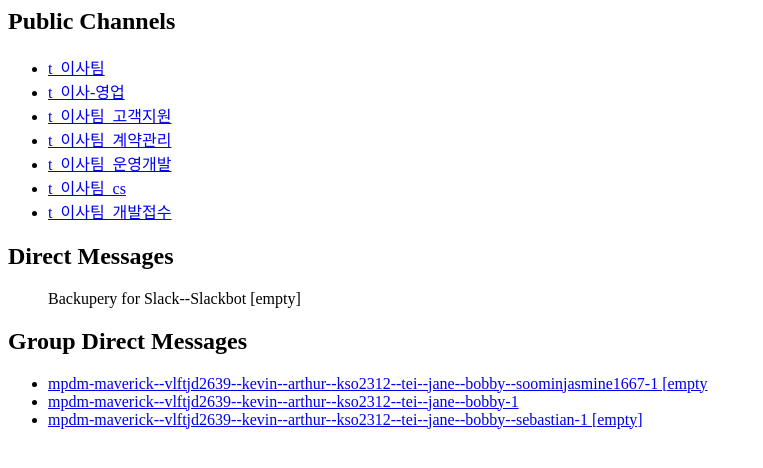
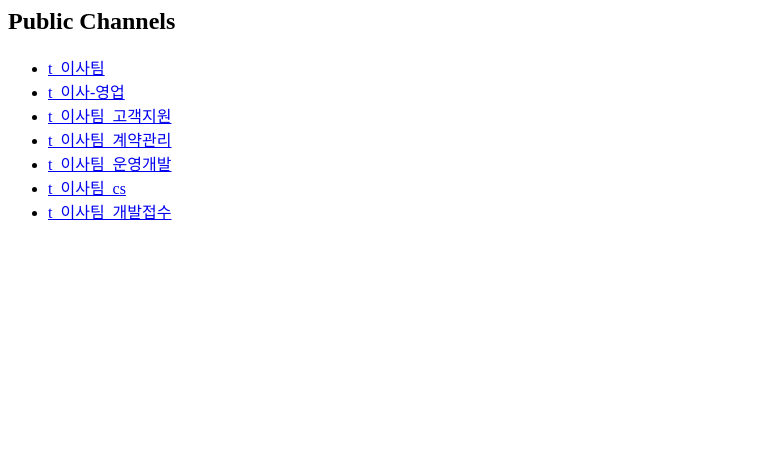
Before and after one commit to bobb-min/newenwewn, a plain HTML site: page index.html in a window 1280 px wide. Shown: the whole page, without its empty margins (0-763 px from the left). Drawn offline with Linux system fonts and the light colour scheme.

Commit message:
Update index.html

```diff
--- a/index.html
+++ b/index.html
@@ -21,19 +21,6 @@
                     <li><a href="public_channels\t_이사팀_개발접수.html">
 t_이사팀_개발접수                    </a></li>
             </ul>
-        <h2>Direct Messages</h2>
-            <ul>
 
-Backupery for Slack--Slackbot [empty]                    </a></li>
-            </ul>
-        <h2>Group Direct Messages</h2>
-            <ul>
-                    <li><a href="group_direct_messages\mpdm-maverick--vlftjd2639--kevin--arthur--kso2312--tei--jane--bobby--soominjasmine1667-1 [empty.html">
-mpdm-maverick--vlftjd2639--kevin--arthur--kso2312--tei--jane--bobby--soominjasmine1667-1 [empty                    </a></li>
-                    <li><a href="group_direct_messages\mpdm-maverick--vlftjd2639--kevin--arthur--kso2312--tei--jane--bobby-1.html">
-mpdm-maverick--vlftjd2639--kevin--arthur--kso2312--tei--jane--bobby-1                    </a></li>
-                    <li><a href="group_direct_messages\mpdm-maverick--vlftjd2639--kevin--arthur--kso2312--tei--jane--bobby--sebastian-1 [empty].html">
-mpdm-maverick--vlftjd2639--kevin--arthur--kso2312--tei--jane--bobby--sebastian-1 [empty]                    </a></li>
-            </ul>
 </body>
 </html>
```
